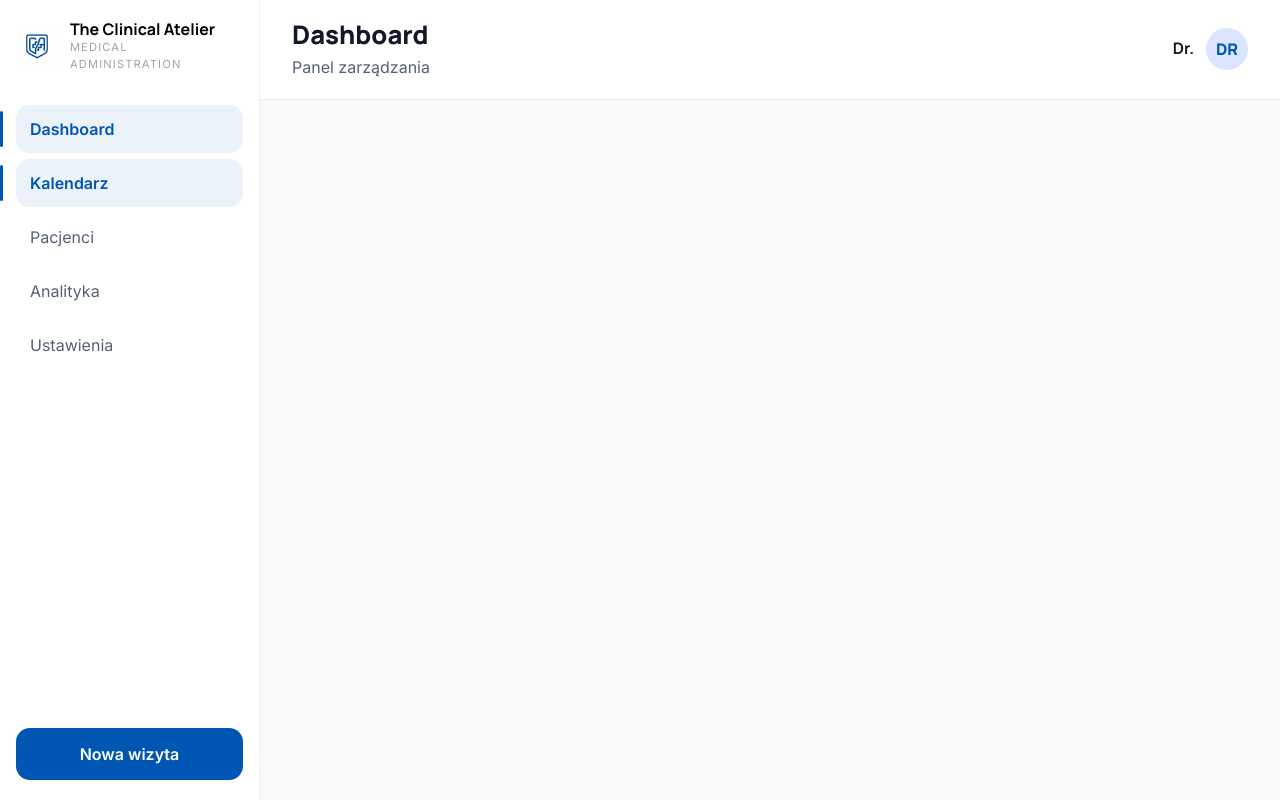
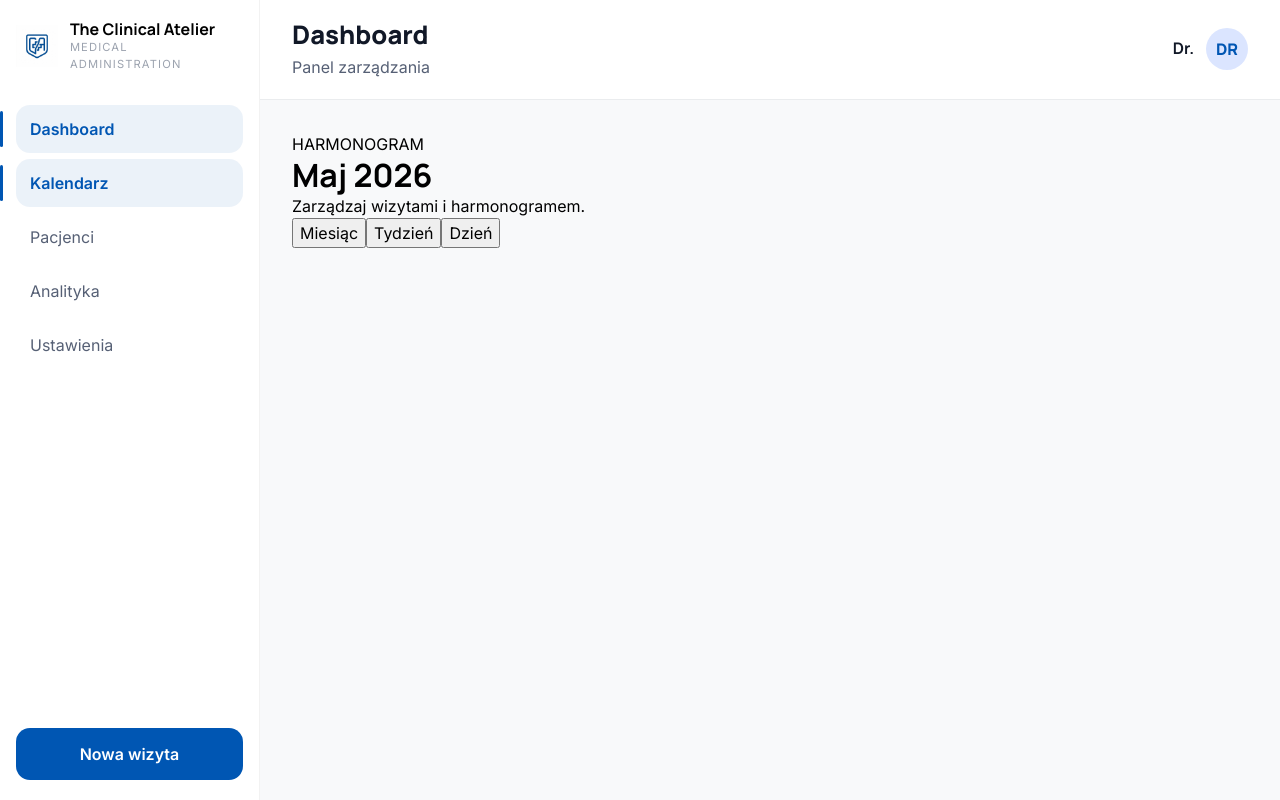
Before and after one commit to kacpi95/clinic-management-system, a React (Vite) app in the folder frontend/: page /dashboard/calendar in a window 1280 px wide. Built offline with nearby package versions, Linux system fonts and the light colour scheme; sample sign-in values are in the browser's storage.

Commit message:
feat: add CalendarHeader component

```diff
--- /dev/null
+++ b/frontend/src/features/calendar/components/CalendarHeader/CalendarHeader.tsx
@@ -0,0 +1,30 @@
+import styles from './CalendarHeader.module.scss';
+
+export default function CalendarHeader() {
+  const date = new Date();
+
+  const formattedDate = date.toLocaleDateString('pl-PL', {
+    month: 'long',
+    year: 'numeric',
+  });
+
+  const capitalizedDate =
+    formattedDate.charAt(0).toUpperCase() + formattedDate.slice(1);
+
+  return (
+    <div className={styles.wrapper}>
+      <div className={styles.content}>
+        <p className={styles.eyebrow}>HARMONOGRAM</p>
+        <h1 className={styles.title}>{capitalizedDate}</h1>
+        <p className={styles.description}>
+          Zarządzaj wizytami i harmonogramem.
+        </p>
+      </div>
+      <div className={styles.actions}>
+        <button className={styles.active}>Miesiąc</button>
+        <button>Tydzień</button>
+        <button>Dzień</button>
+      </div>
+    </div>
+  );
+}
--- a/frontend/src/pages/Calendar/Calendar.tsx
+++ b/frontend/src/pages/Calendar/Calendar.tsx
@@ -1,9 +1,12 @@
+import CalendarHeader from '../../features/calendar/components/CalendarHeader/CalendarHeader';
 import styles from './Calendar.module.scss';
 
 export default function Calendar() {
   return (
     <div className={styles.wrapper}>
-      <div className={styles.header}>{/* CalendarHeader */}</div>
+      <div className={styles.header}>
+        <CalendarHeader />
+      </div>
       <div className={styles.content}>
         <div className={styles.leftSidebar}>
           {/* CalendarFilters */}
```
Also changed, not shown: frontend/src/features/calendar/components/CalendarHeader/CalendarHeader.module.scss (added).
